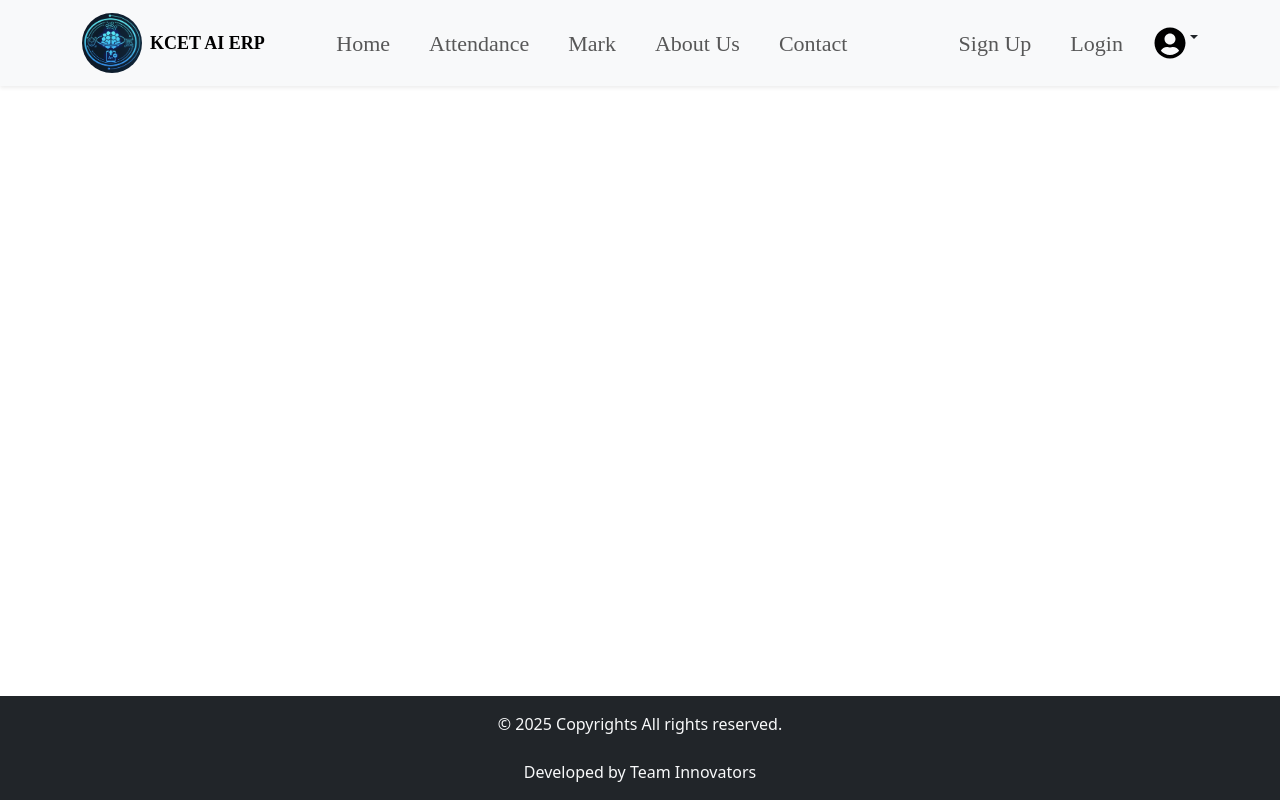
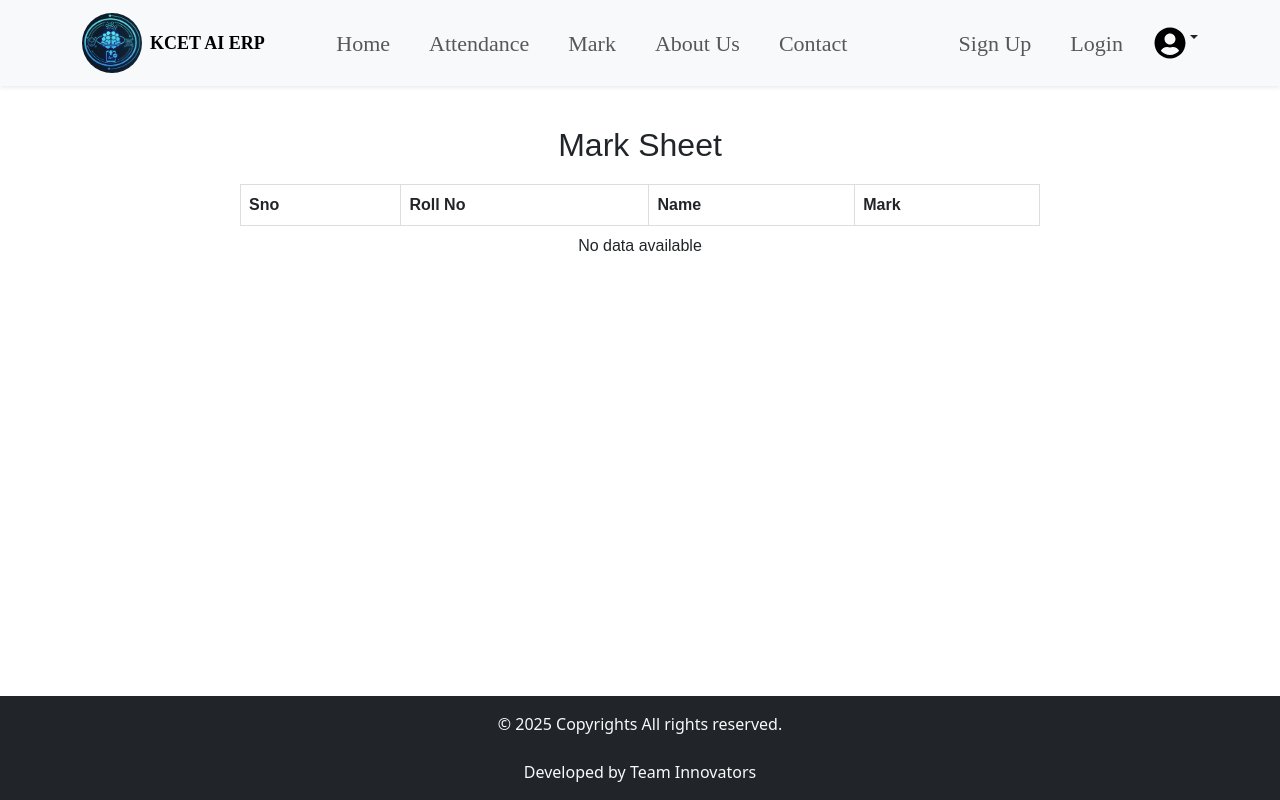
Before and after one commit to Sai-Moorthy-Periasamy/Ai_Attendance_Project, a React (Vite) app in the folder Frontend/: page /mark-sheet in a window 1280 px wide. Built offline with nearby package versions, Linux system fonts and the light colour scheme.

Commit message:
Completed

```diff
--- a/Frontend/index.html
+++ b/Frontend/index.html
@@ -4,7 +4,7 @@
     <meta charset="UTF-8" />
     <link rel="icon" type="image/svg+xml" href="/vite.svg" />
     <meta name="viewport" content="width=device-width, initial-scale=1.0" />
-    <title>god</title>
+    <title>Ai-Attendance Project</title>
   </head>
   <body>
     <div id="root"></div>
--- a/Frontend/src/App.jsx
+++ b/Frontend/src/App.jsx
@@ -9,6 +9,7 @@ import MarkUpload from "./Pages/MarkUpload";
 import MarkForm from "./Pages/MarkForm";
 import SignupPage from "./Pages/SignupPage";
 import LoginPage from "./Pages/LoginPage";
+import MarkSheet from "./Pages/MarkSheet";
 
 function App() {
   return (
@@ -19,6 +20,7 @@ function App() {
           <Route path="/attendance-form" element={<AttendanceForm />} />
           <Route path="/attendance-upload" element={<AttendanceUpload />} />
           <Route path="/mark-upload" element={<MarkUpload />} />
+          <Route path="/mark-sheet" element={<MarkSheet />} />
           <Route path="/mark-form" element={<MarkForm />} />
           <Route path="/signup" element={<SignupPage />} />
           <Route path="/login" element={<LoginPage />} />
--- /dev/null
+++ b/Frontend/src/Pages/MarkSheet.jsx
@@ -0,0 +1,43 @@
+import React from "react";
+import { useLocation } from "react-router-dom";
+
+const MarkSheet = () => {
+  const location = useLocation();
+  const data = location.state?.data || [];
+
+  return (
+    <div style={{ maxWidth: 800, margin: "40px auto", fontFamily: "Arial, sans-serif" }}>
+      <h2 style={{ textAlign: "center", marginBottom: 20 }}>Mark Sheet</h2>
+      <table style={{ width: "100%", borderCollapse: "collapse" }}>
+        <thead>
+          <tr>
+            <th style={{ border: "1px solid #ddd", padding: 8 }}>Sno</th>
+            <th style={{ border: "1px solid #ddd", padding: 8 }}>Roll No</th>
+            <th style={{ border: "1px solid #ddd", padding: 8 }}>Name</th>
+            <th style={{ border: "1px solid #ddd", padding: 8 }}>Mark</th>
+          </tr>
+        </thead>
+        <tbody>
+          {data && data.length > 0 ? (
+            data.map((row, index) => (
+              <tr key={index}>
+                <td style={{ border: "1px solid #ddd", padding: 8 }}>{row.sno}</td>
+                <td style={{ border: "1px solid #ddd", padding: 8 }}>{row.rollno}</td>
+                <td style={{ border: "1px solid #ddd", padding: 8 }}>{row.name}</td>
+                <td style={{ border: "1px solid #ddd", padding: 8 }}>{row.mark}</td>
+              </tr>
+            ))
+          ) : (
+            <tr>
+              <td colSpan="4" style={{ textAlign: "center", padding: 8 }}>
+                No data available
+              </td>
+            </tr>
+          )}
+        </tbody>
+      </table>
+    </div>
+  );
+};
+
+export default MarkSheet;
--- a/Frontend/src/Pages/MarkUpload.jsx
+++ b/Frontend/src/Pages/MarkUpload.jsx
@@ -1,21 +1,66 @@
 import React, { useState } from "react";
+import { useNavigate } from "react-router-dom";
+import Tesseract from "tesseract.js";
 
 const MarkUploadPage = () => {
   const [images, setImages] = useState([]);
+  const [loading, setLoading] = useState(false);
+  const navigate = useNavigate();
 
   const handleImageChange = (e) => {
     const files = Array.from(e.target.files);
     setImages((prev) => [...prev, ...files]);
   };
 
-  const handleSubmit = () => {
-    // Placeholder → later AI processing
-    alert(`${images.length} image(s) submitted!`);
+  // Function to extract text from an image using Tesseract OCR
+  const extractTextFromImage = (image) => {
+    return Tesseract.recognize(image, "eng", { logger: (m) => console.log(m) })
+      .then(({ data: { text } }) => text)
+      .catch((err) => {
+        console.error("OCR error:", err);
+        return "";
+      });
+  };
+
+  // Function to parse extracted text into structured data
+  const parseTextToData = (text) => {
+    // Assuming the text contains rows with columns: Sno rollno name mark
+    // Example row: 1 12345 John 95
+    const lines = text.split("\n").map((line) => line.trim()).filter((line) => line.length > 0);
+    const data = [];
+    lines.forEach((line) => {
+      const parts = line.split(/\s+/);
+      if (parts.length >= 4) {
+        const [sno, rollno, ...rest] = parts;
+        const mark = rest.pop();
+        const name = rest.join(" ");
+        if (!isNaN(sno) && rollno && name && !isNaN(mark)) {
+          data.push({ sno, rollno, name, mark });
+        }
+      }
+    });
+    return data;
+  };
+
+  const handleSubmit = async () => {
+    if (images.length === 0) {
+      alert("Please upload at least one image.");
+      return;
+    }
+    setLoading(true);
+    let allData = [];
+    for (const img of images) {
+      const text = await extractTextFromImage(img);
+      const data = parseTextToData(text);
+      allData = allData.concat(data);
+    }
+    setLoading(false);
+    // Navigate to MarkSheet page with extracted data
+    navigate("/mark-sheet", { state: { data: allData } });
   };
 
   return (
     <div style={{ maxWidth: 600, margin: "40px auto", fontFamily: "Arial, sans-serif" }}>
-
       <h2
         style={{
           marginBottom: 20,
@@ -52,21 +97,22 @@ const MarkUploadPage = () => {
 
         <button
           onClick={handleSubmit}
+          disabled={loading}
           style={{
             marginTop: 24,
             width: "100%",
             padding: "12px 0",
-            backgroundColor: "#b41414ff",
+            backgroundColor: loading ? "#999" : "#b41414ff",
             color: "white",
             fontWeight: "bold",
             fontSize: 16,
             border: "none",
             borderRadius: 6,
-            cursor: "pointer",
+            cursor: loading ? "not-allowed" : "pointer",
             fontFamily: "Times New Roman, Times, serif",
           }}
         >
-          Submit
+          {loading ? "Processing..." : "Submit"}
         </button>
       </div>
     </div>
--- a/package.json
+++ b/package.json
@@ -3,8 +3,10 @@
     "bcrypt": "^6.0.0",
     "cors": "^2.8.5",
     "express": "^5.1.0",
+    "multer": "^1.4.5-lts.1",
     "mysql2": "^3.15.1",
     "react-icons": "^5.5.0",
-    "react-router-dom": "^7.9.3"
+    "react-router-dom": "^7.9.3",
+    "tesseract.js": "^5.0.4"
   }
 }
```
Also changed, not shown: 1 other file (tests, documents, lock files or other folders). Lines whose indentation alone changed are shown as unchanged.
